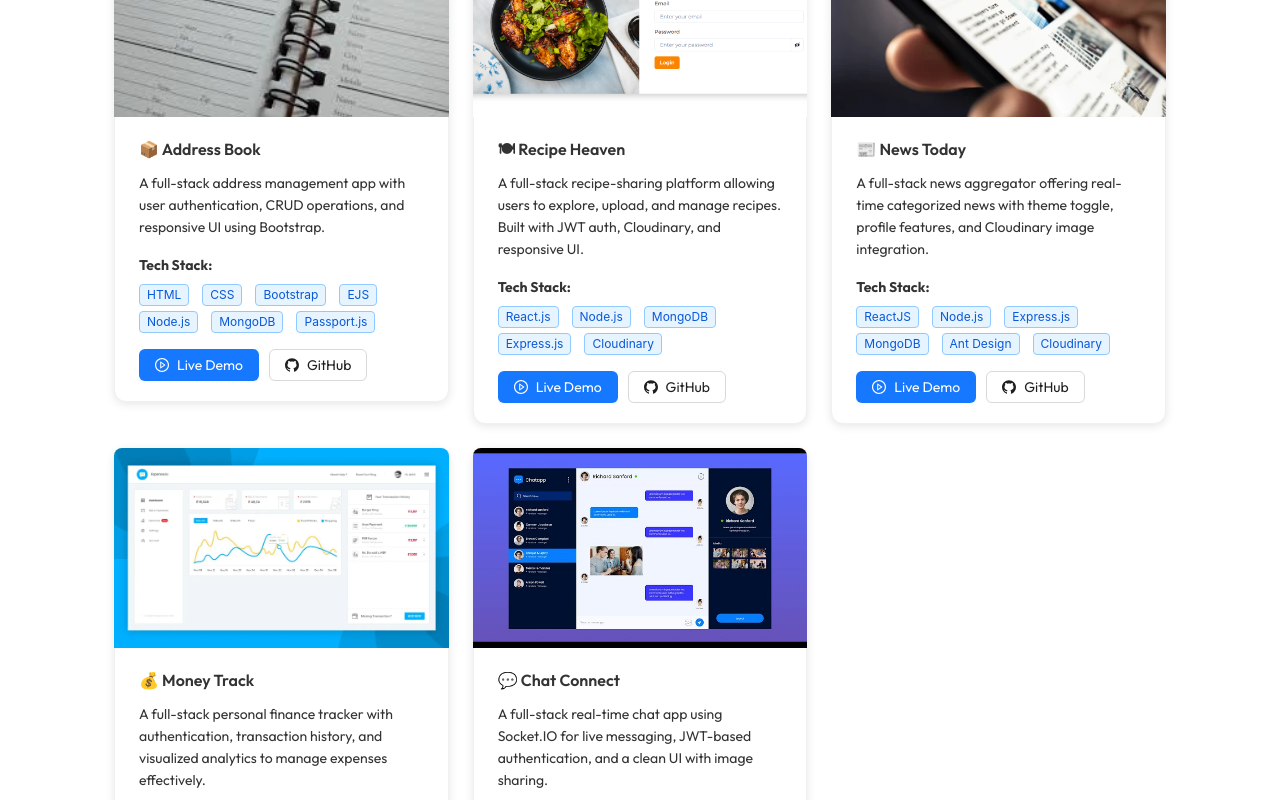
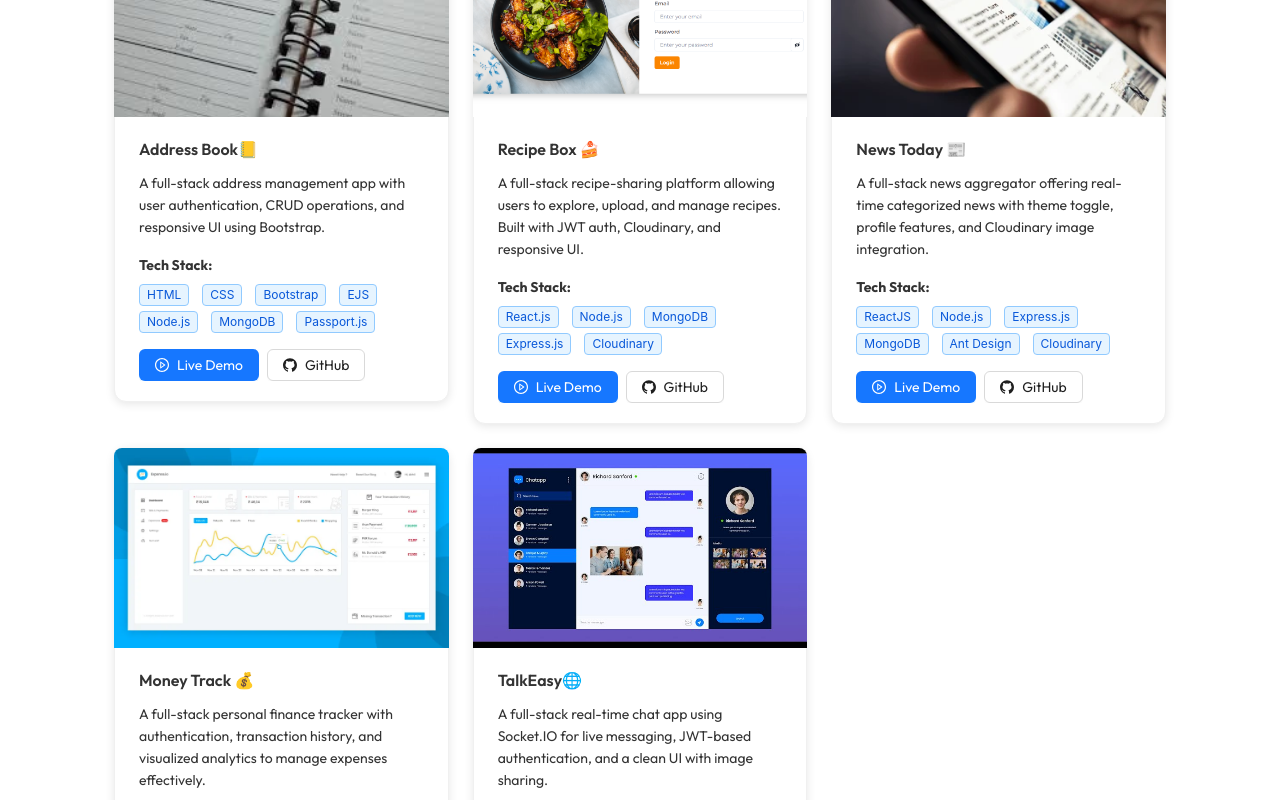
Before and after one commit to sathwikpedapati/portfolio, a React (Create React App) app: page / in a window 1280 px wide. Shown: the part 1380-2180 px from the top of the page. Built offline with nearby package versions, Linux system fonts and the light colour scheme.

Commit message:
Update Projects.js

```diff
--- a/src/components/Projects.js
+++ b/src/components/Projects.js
@@ -4,7 +4,7 @@ import { GithubOutlined, PlayCircleOutlined } from '@ant-design/icons';
 
 const projectData = [
   {
-    title: '📦 Address Book',
+    title: 'Address Book📒',
     description: 'A full-stack address management app with user authentication, CRUD operations, and responsive UI using Bootstrap.',
     stack: ['HTML', 'CSS', 'Bootstrap', 'EJS', 'Node.js', 'MongoDB', 'Passport.js'],
     live: 'https://address-book-mv3s.onrender.com/alladdress',
@@ -12,7 +12,7 @@ const projectData = [
     image: '/address.jpeg',
   },
   {
-    title: '🍽 Recipe Heaven',
+    title: 'Recipe Box 🍰',
     description: 'A full-stack recipe-sharing platform allowing users to explore, upload, and manage recipes. Built with JWT auth, Cloudinary, and responsive UI.',
     stack: ['React.js', 'Node.js', 'MongoDB', 'Express.js', 'Cloudinary'],
     live: 'https://recipe-heaven-five.vercel.app/',
@@ -20,7 +20,7 @@ const projectData = [
     image: '/recipe.png',
   },
   {
-    title: '📰 News Today',
+    title: 'News Today 📰',
     description: 'A full-stack news aggregator offering real-time categorized news with theme toggle, profile features, and Cloudinary image integration.',
     stack: ['ReactJS', 'Node.js', 'Express.js', 'MongoDB', 'Ant Design', 'Cloudinary'],
     live: 'https://news-six-smoky.vercel.app/login',
@@ -28,7 +28,7 @@ const projectData = [
     image: '/News.webp',
   },
   {
-    title: '💰 Money Track',
+    title: 'Money Track 💰',
     description: 'A full-stack personal finance tracker with authentication, transaction history, and visualized analytics to manage expenses effectively.',
     stack: ['React.js', 'Node.js', 'MongoDB', 'Express.js', 'Passport.js', 'Ant Design'],
     live: 'https://budget-buddy-ashen.vercel.app/login',
@@ -36,11 +36,11 @@ const projectData = [
     image: '/expense.webp',
   },
   {
-    title: '💬 Chat Connect',
+    title: 'TalkEasy🌐',
     description: 'A full-stack real-time chat app using Socket.IO for live messaging, JWT-based authentication, and a clean UI with image sharing.',
     stack: ['React.js', 'Node.js', 'MongoDB', 'Express.js', 'Socket.io', 'Cloudinary', 'Tailwind CSS'],
-    live: 'https://chattzy-app.vercel.app/login',
-    github: 'https://github.com/sathwikpedapati/ChattzyApp',
+    live: 'https://talk-easy-zjl5.vercel.app/login',
+    github: 'https://github.com/sathwikpedapati/Talk-Easy',
     image: '/chat.jpg',
   },
 ];
@@ -62,7 +62,7 @@ const Projects = ({ theme }) => {
           fontWeight: 'bold',
         }}
       >
-        🌍 Featured Projects
+        🌍 Personal Projects
       </h2>
       <Row gutter={[24, 24]}>
         {projectData.map((project, index) => (
@@ -106,7 +106,7 @@ const Projects = ({ theme }) => {
                         ))}
                       </div>
                     </div>
-                    <div style={{ marginTop: '1rem', display: 'flex', gap: '10px' }}>
+                    <div style={{ marginTop: '1rem', display: 'flex', gap: '8px' }}>
                       <Button
                         type="primary"
                         href={project.live}
```
